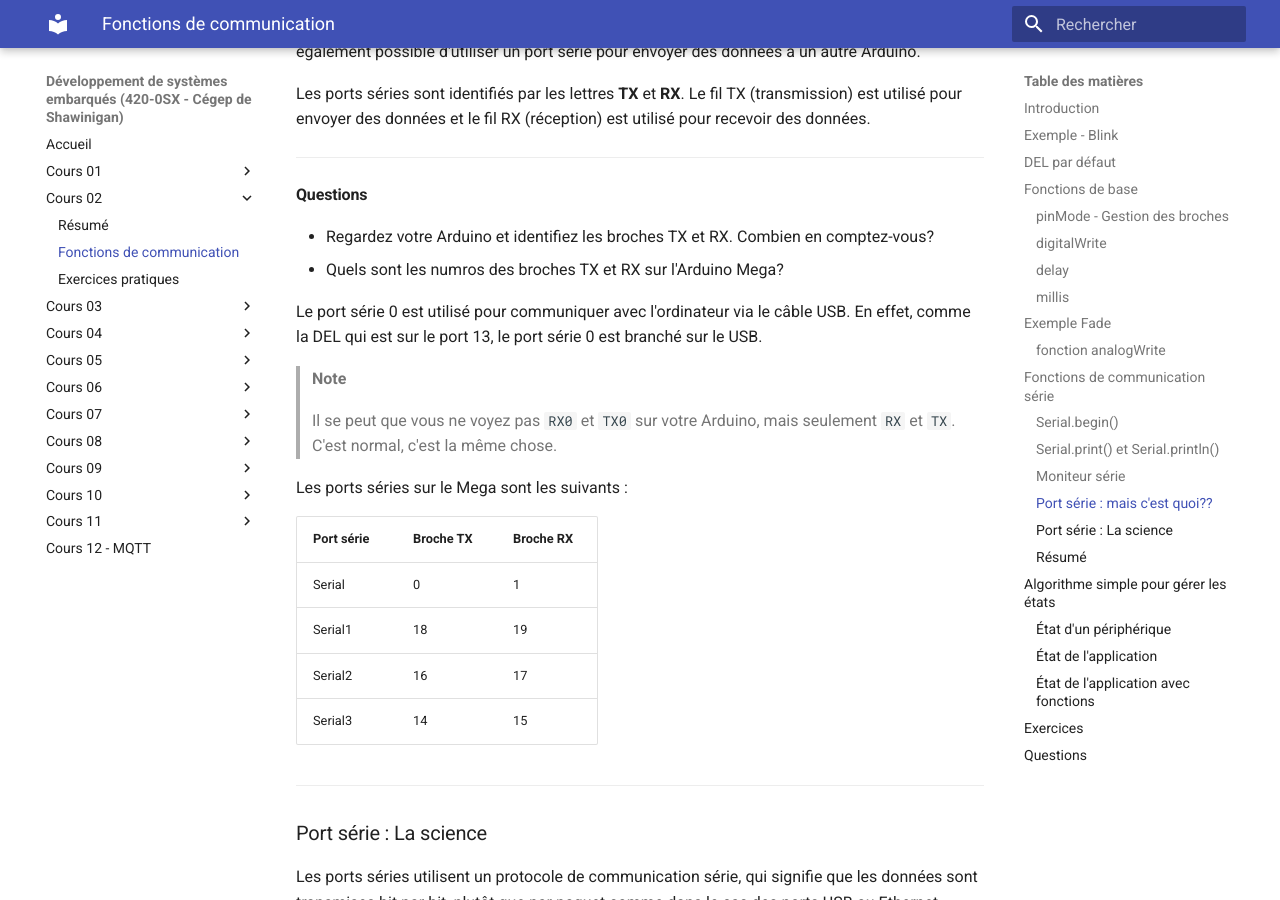
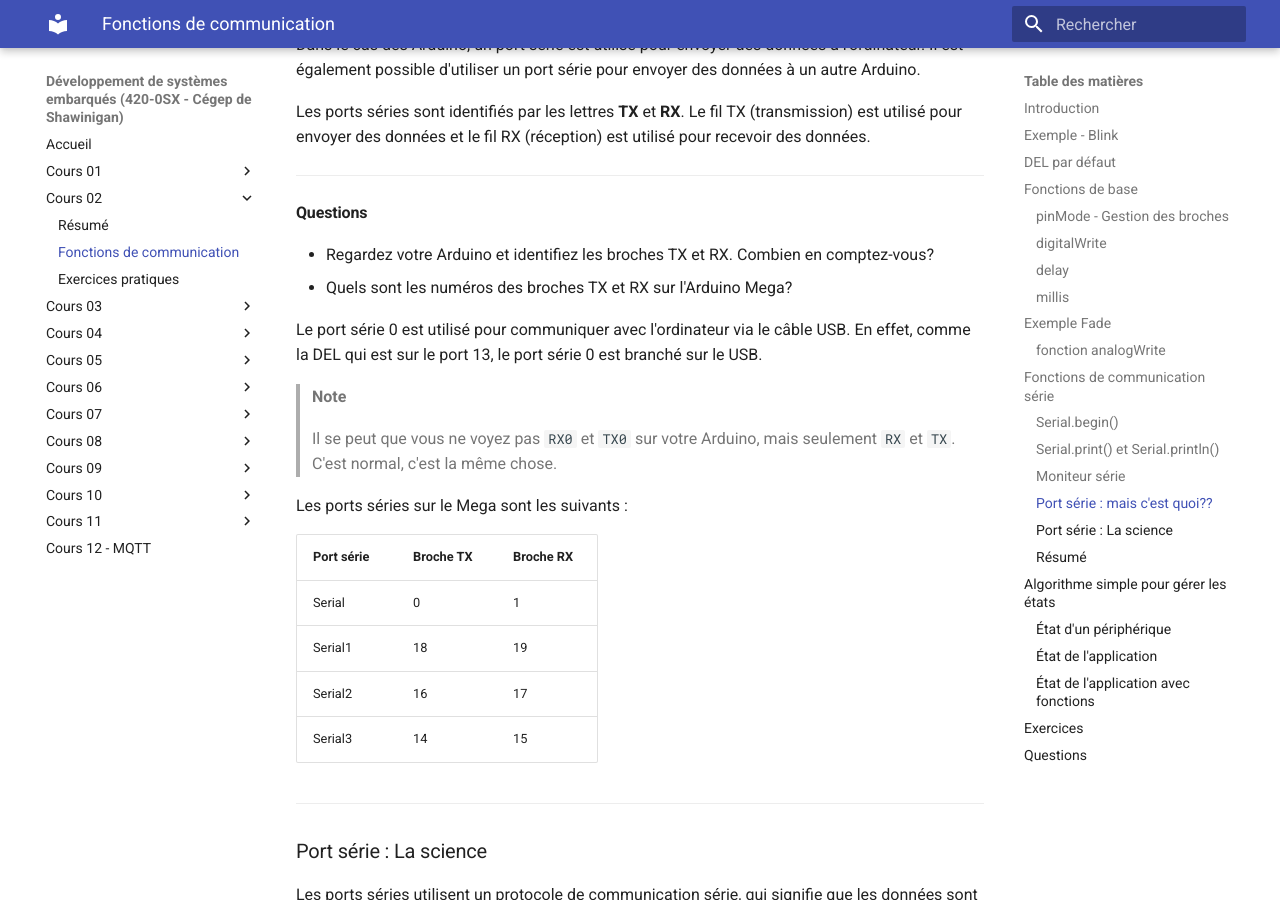
Before and after one commit to nbourre/0sx_notes_cours, an MkDocs documentation site: the page built from docs/c02/C02_fonctions_comm.md, in a window 1280 px wide and 900 px high, scrolled down 7141 px. Built offline with MkDocs 1.6.1 and Material for MkDocs 9.7.7, drawn with Linux system fonts in a browser that asks for light colours.

Commit message:
fix mkdocs

````diff
--- a/docs/c02/C02_fonctions_comm.md
+++ b/docs/c02/C02_fonctions_comm.md
@@ -16,41 +16,33 @@
 
 <div class="grid cards" markdown>
 
-<div markdown>
 
-**Code**
+- **Code**
+  ```cpp
+  int led = 13;
 
-```cpp
-int led = 13;
+  void setup() {
+    pinMode(led, OUTPUT);
+  }
 
-void setup() {
-  pinMode(led, OUTPUT);
-}
+  void loop() {
+    digitalWrite(led, HIGH);
+    delay(1000);
+    digitalWrite(led, LOW);
+    delay(1000);
+  }
+  ```
 
-void loop() {
-  digitalWrite(led, HIGH);
-  delay(1000);
-  digitalWrite(led, LOW);
-  delay(1000);
-}
-```
 
-</div>
-
-<div markdown>
-
-**Résultat**
-
-![Alt text](assets/c02_blink.gif)
-
-</div>
+- **Résultat**
+  ![Alt text](assets/c02_blink.gif)
 
 </div>
 
 ---
 
 ## DEL par défaut
-Une DEL, ou *LED* en anglais, est une petite lampe qui émet de la lumière quand elle est alimentée. DEL est l'acronyme pour **D**iode **É**lectro**L**uminescente (***L**ight-**E**mitting **d**iode*).
+Une DEL, ou *LED* en anglais, est une petite lampe qui émet de la lumière quand elle est alimentée. DEL est l'acronyme pour **D**iode **É**lectro**L**uminescente (**L**ight-**E**mitting **D**iode).
 
 Sur les Arduinos, il y a une DEL qui est branchée sur la **broche 13**. C'est la raison pour laquelle on voit souvent des exemples avec cette DEL, car elle est facile à utiliser.
 
@@ -281,7 +273,7 @@
 
 #### Questions
 - Regardez votre Arduino et identifiez les broches TX et RX. Combien en comptez-vous?
-- Quels sont les numros des broches TX et RX sur l'Arduino Mega?
+- Quels sont les numéros des broches TX et RX sur l'Arduino Mega?
 
 Le port série 0 est utilisé pour communiquer avec l'ordinateur via le câble USB. En effet, comme la DEL qui est sur le port 13, le port série 0 est branché sur le USB.
 
````
Also changed, not shown: docs/c02/C02_fonctions_comm_exo.md (+3 -1 lines).
